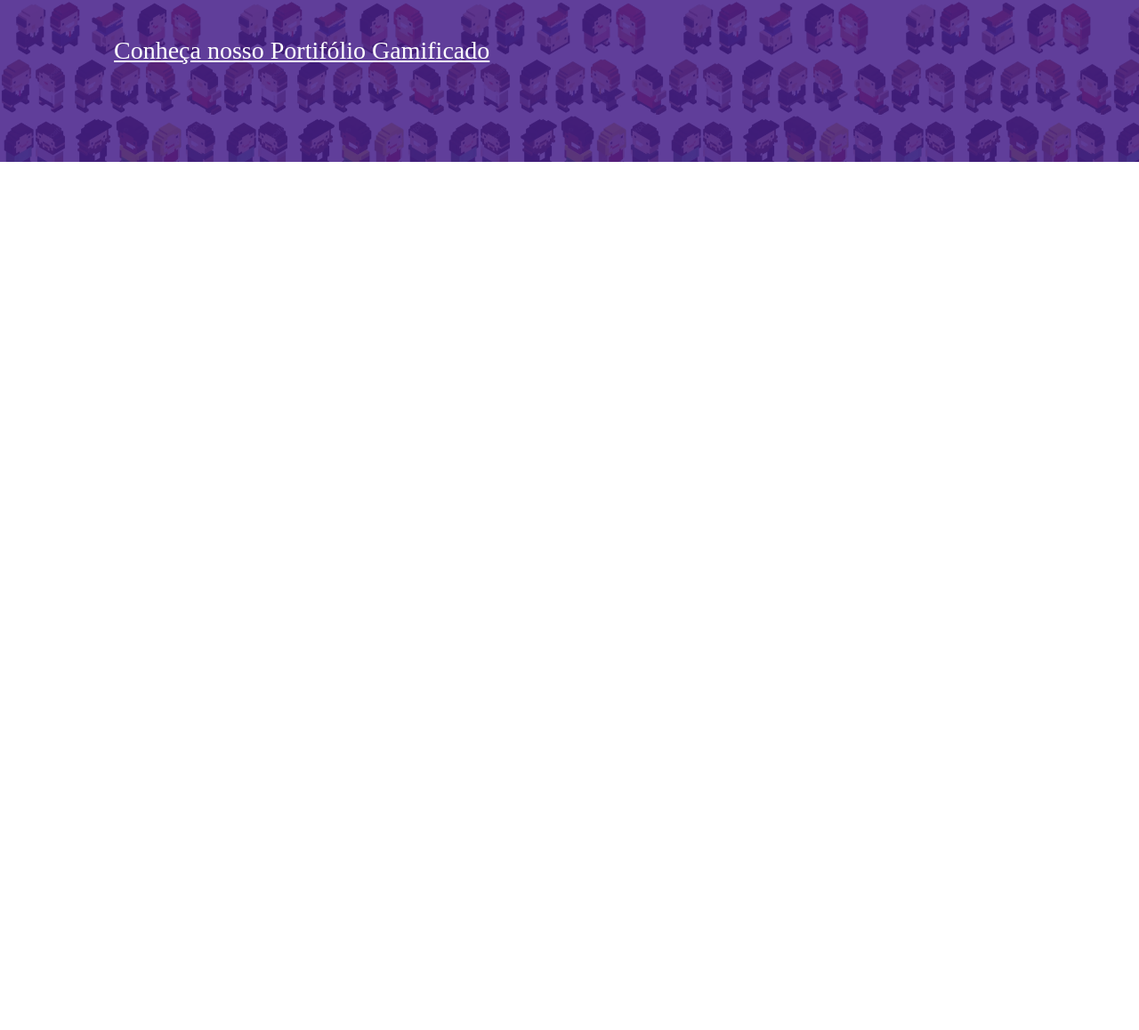
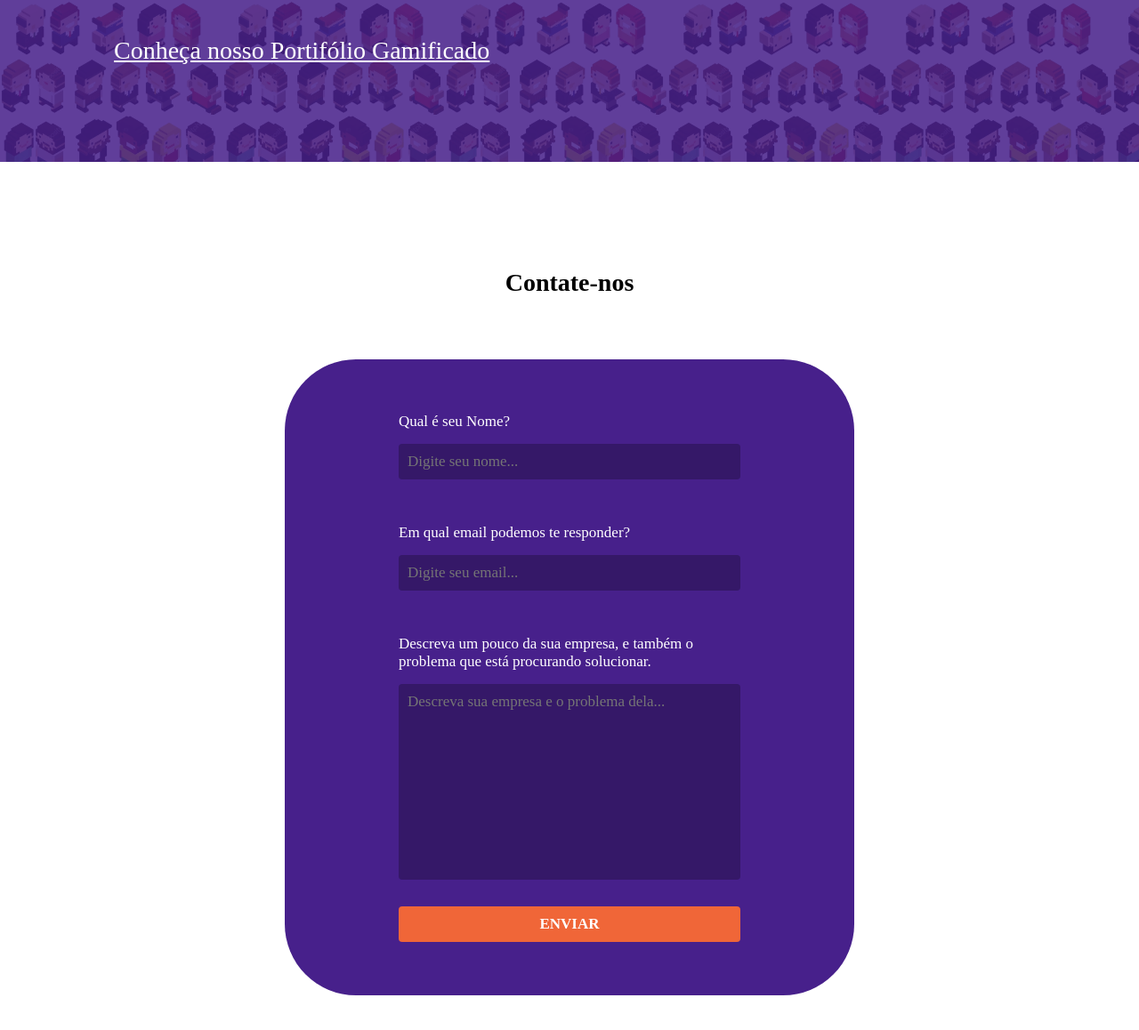
Before and after one commit to GuFariaszx/gamificaai, a plain HTML site: page index.html in a window 1280 px wide. Shown: the part 2390-3548 px from the top of the page at 89% size. Before the commit the page ends 2692 px from the top, so only its background shows below. Drawn offline with Linux system fonts and the light colour scheme; a web font is replaced by a local one.

Commit message:
feat: Formulario de contato adicionado

```diff
--- a/index.html
+++ b/index.html
@@ -75,6 +75,29 @@
         </div>
     </section>
 
+    <section id="contato">
+        <h2>Contate-nos</h2>
+
+        <form>
+            <div class="campo">
+                <label for="campo-nome">Qual é seu Nome?</label>
+                <input id="campo-nome" type="text" placeholder="Digite seu nome...">
+            </div>
+
+            <div class="campo">
+                <label for="campo-email">Em qual email podemos te responder?</label>
+                <input type="email" name="" id="campo-email" placeholder="Digite seu email...">
+            </div>
+
+            <div class="campo-textarea">
+                <label for="campo-descricao">Descreva um pouco da sua empresa, e também o problema que está procurando solucionar.</label>
+                <textarea name="" id="campo-descricao" cols="30" rows="10" placeholder="Descreva sua empresa e o problema dela..."></textarea>
+            </div>
+            <button type="submit">Enviar</button>
+        </form>
+
+    </section>
+
 </body>
 
 </html>
--- a/style.css
+++ b/style.css
@@ -252,3 +252,123 @@ h2 {
 #portifólio a:hover {
     transform: scale(1.05);
 }
+
+#contato {
+    text-align: center;
+
+    padding-bottom: 100px;
+    margin-bottom: 100px;
+}
+
+#contato h2 {
+    margin-bottom: 70px;
+}
+
+#contato form {
+    width: 50%;
+
+    margin: 0 auto;
+    padding: 60px 0;
+
+    display: flex;
+    flex-direction: column;
+    align-items: center;
+
+    border-radius: 80px;
+
+    background-color: var(--roxo-gamifica);
+    color: white;
+    font-family: "Montserrat";
+}
+
+#contato form label {
+    margin-bottom: 15px;
+    font-size: 17px;
+}
+
+.campo {
+    width: 60%;
+
+    margin-bottom: 50px;
+
+    text-align: left;
+
+    display: flex;
+    flex-direction: column;
+    justify-content: space-between;
+}
+
+.campo input {
+    height: 40px;
+
+    color: white;
+    background-color: #351868;
+
+    border: none;
+    border-radius: 4px;
+
+    outline: none;
+
+    text-indent: 10px;
+
+    font-family: "Montserrat";
+    font-size: 17px;
+}
+
+.campo-textarea {
+    width: 60%;
+
+    margin-bottom: 30px;
+
+    text-align: left;
+
+    display: flex;
+    flex-direction: column;
+    justify-content: space-between;
+}
+.campo-textarea textarea {
+    color: white;
+    background-color: #351868;
+
+    border: none;
+    border-radius: 4px;
+
+    padding: 10px;
+
+    font-family: "Montserrat";
+    font-size: 17px;
+
+    outline: none;
+
+    resize: none;
+}
+
+.campo input:focus, .campo-textarea textarea:focus {
+    outline: 2px solid var(--laranja-gamifica);
+}
+
+
+#contato form button{
+    height: 40px;
+    width: 60%;
+
+    font-family: "Montserrat";
+    font-size: 17px;
+    font-weight: 600;
+
+    color: white;
+    background-color: var(--laranja-gamifica);
+
+    border: none;
+    border-radius: 4px;
+
+    cursor: pointer;
+
+    text-transform: uppercase;
+
+    transition: background-color 500ms ease ;
+}
+
+#contato form button:hover {
+    background-color: #ad4929;
+}
```
